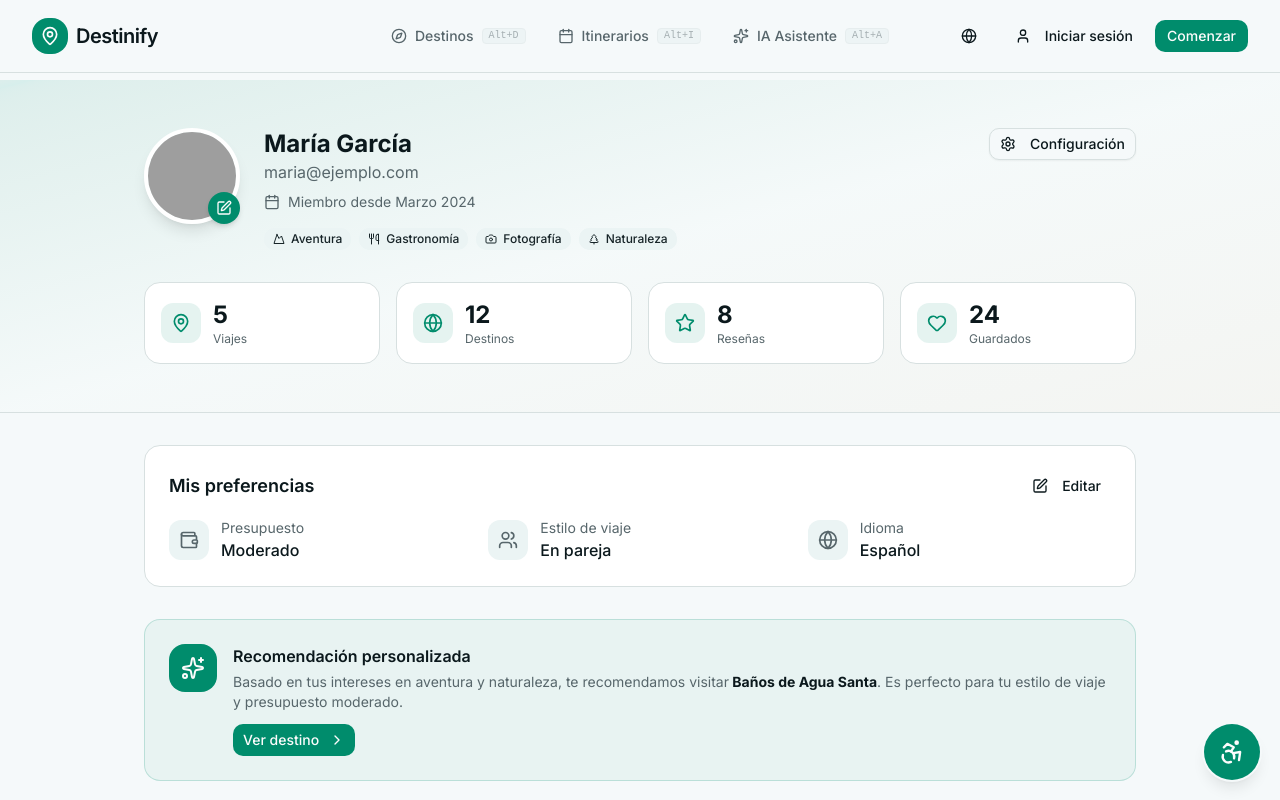
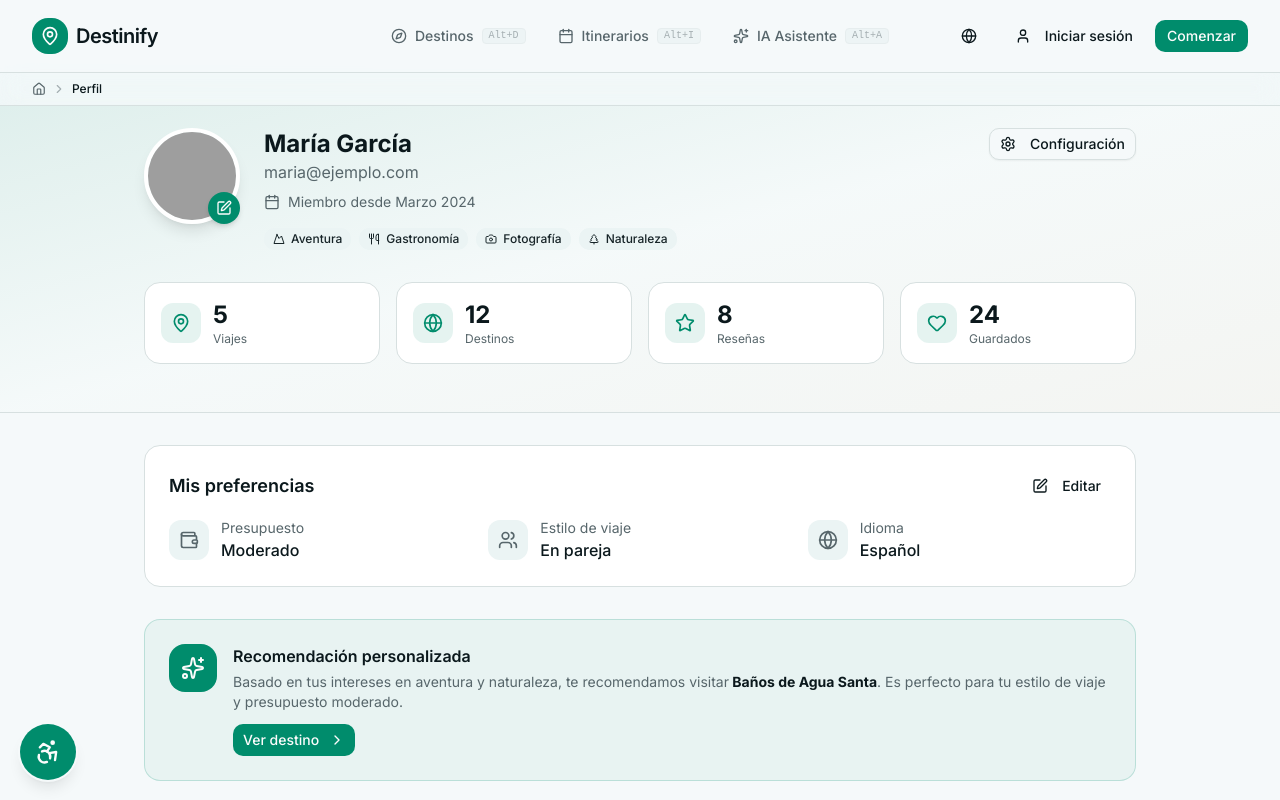
Before and after one commit to TRASH-PROGRAMMER/destinify-tourism-platform, a Next.js app: page /perfil in a window 1280 px wide. Shown: the top 800 px of the page. Built offline with nearby package versions, Linux system fonts and the light colour scheme; grey boxes are pictures that could not be loaded.

Commit message:
feat: implement modular accessibility menu and widget with granular user settings controls

```diff
--- a/components/accessibility/a11y-shortcuts.tsx
+++ b/components/accessibility/a11y-shortcuts.tsx
@@ -246,7 +246,7 @@ export function A11yShortcuts({ onToggleMenu }: A11yShortcutsProps) {
       </div>
       {announcement && (
         <div
-          className="fixed bottom-24 right-5 z-[9500] rounded-lg bg-foreground px-4 py-2 text-sm font-medium text-background shadow-lg"
+          className="fixed bottom-24 left-5 z-[9500] rounded-lg bg-foreground px-4 py-2 text-sm font-medium text-background shadow-lg"
           aria-hidden="true"
         >
           {announcement}
--- a/components/accessibility/accessibility-menu.tsx
+++ b/components/accessibility/accessibility-menu.tsx
@@ -92,13 +92,13 @@ export function AccessibilityMenu({ open, onOpenChange }: { open: boolean; onOpe
   return (
     <Sheet open={open} onOpenChange={onOpenChange}>
       <SheetContent
-        side="right"
+        side="left"
         className="p-0 transition-none duration-0"
         style={{ maxWidth: `${width}px`, width: "100%" }}
         aria-label="Menú de accesibilidad"
       >
         <div
-          className="absolute left-0 top-0 bottom-0 w-2.5 cursor-col-resize hover:bg-primary/50 active:bg-primary transition-colors z-50"
+          className="absolute right-0 top-0 bottom-0 w-2.5 cursor-col-resize hover:bg-primary/50 active:bg-primary transition-colors z-50"
           onMouseDown={handleDrag}
           role="separator"
           aria-orientation="vertical"
--- a/components/accessibility/accessibility-widget.tsx
+++ b/components/accessibility/accessibility-widget.tsx
@@ -18,7 +18,7 @@ function AccessibilityButton() {
         onClick={() => setOpen(true)}
         aria-label="Abrir menú de accesibilidad (Alt + U)"
         aria-haspopup="dialog"
-        className="fixed bottom-5 right-5 z-[9000] flex h-14 w-14 items-center justify-center rounded-full bg-primary text-primary-foreground shadow-lg ring-2 ring-background transition-transform hover:scale-105 focus-visible:outline-none focus-visible:ring-4 focus-visible:ring-ring"
+        className="fixed bottom-5 left-5 z-[9000] flex h-14 w-14 items-center justify-center rounded-full bg-primary text-primary-foreground shadow-lg ring-2 ring-background transition-transform hover:scale-105 focus-visible:outline-none focus-visible:ring-4 focus-visible:ring-ring"
       >
         <Accessibility className="h-7 w-7" />
       </button>
--- a/components/header.tsx
+++ b/components/header.tsx
@@ -2,7 +2,7 @@
 
 import { useState, useEffect } from "react"
 import Link from "next/link"
-import { useRouter } from "next/navigation"
+import { useRouter, usePathname } from "next/navigation"
 import { Button } from "@/components/ui/button"
 import {
   MapPin,
@@ -12,6 +12,8 @@ import {
   Compass,
   Calendar,
   Sparkles,
+  Home,
+  ChevronRight,
 } from "lucide-react"
 import { LanguageSwitcher } from "@/components/language-switcher"
 
@@ -24,6 +26,8 @@ const navigation = [
 export function Header() {
   const [mobileMenuOpen, setMobileMenuOpen] = useState(false)
   const router = useRouter()
+  const pathname = usePathname()
+  const paths = pathname === '/' ? [] : pathname.split('/').filter(Boolean)
 
   useEffect(() => {
     const handleKeyDown = (e: KeyboardEvent) => {
@@ -137,6 +141,36 @@ export function Header() {
           </div>
         </div>
       )}
+
+      {/* Breadcrumbs - Orientación y Navegación (WCAG 2.4.5, 3.2.3) */}
+      {paths.length > 0 && (
+        <div className="bg-secondary/40 border-t border-border backdrop-blur-md hidden sm:block">
+          <nav aria-label="Breadcrumb" className="mx-auto max-w-7xl px-4 py-2 lg:px-8 flex items-center gap-1.5 text-xs text-muted-foreground overflow-x-auto whitespace-nowrap scrollbar-hide">
+            <Link href="/" className="hover:text-primary flex items-center gap-1 transition-colors focus-visible:outline-none focus-visible:ring-2 focus-visible:ring-ring rounded-sm">
+              <Home className="h-3.5 w-3.5" />
+              <span className="sr-only">Inicio</span>
+            </Link>
+            {paths.map((path, index) => {
+              const href = `/${paths.slice(0, index + 1).join('/')}`
+              const isLast = index === paths.length - 1
+              const label = path.charAt(0).toUpperCase() + path.slice(1).replace(/-/g, ' ')
+
+              return (
+                <div key={path} className="flex items-center gap-1.5">
+                  <ChevronRight className="h-3.5 w-3.5 opacity-50" aria-hidden="true" />
+                  {isLast ? (
+                    <span className="font-medium text-foreground" aria-current="page">{label}</span>
+                  ) : (
+                    <Link href={href} className="hover:text-primary transition-colors focus-visible:outline-none focus-visible:ring-2 focus-visible:ring-ring rounded-sm">
+                      {label}
+                    </Link>
+                  )}
+                </div>
+              )
+            })}
+          </nav>
+        </div>
+      )}
     </header>
   )
 }
```
